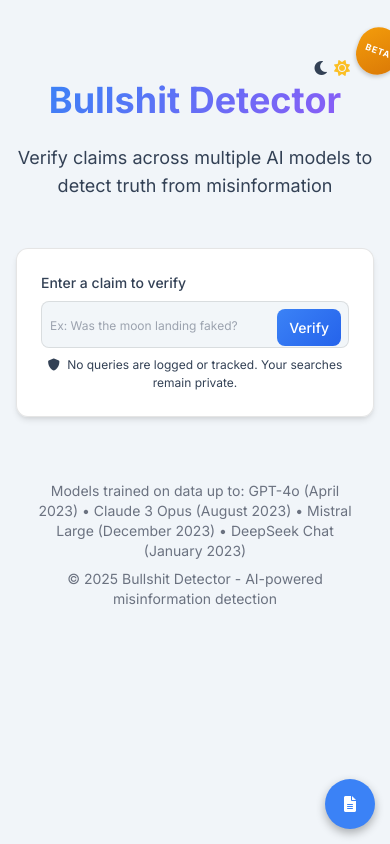
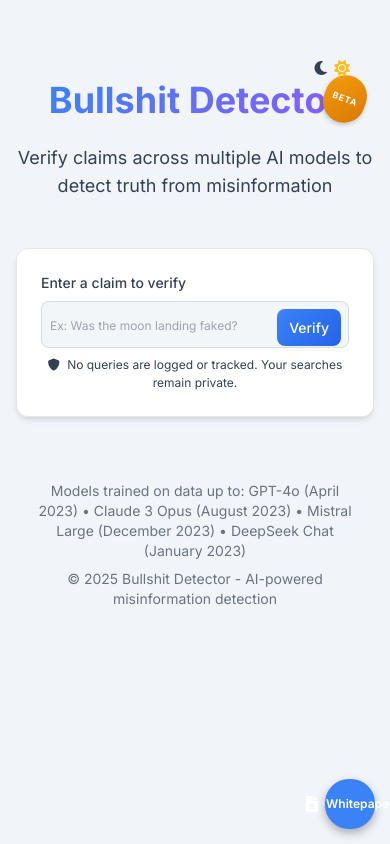
Before and after one commit to glasgowshipyard/bullshit-detector, a Flask app: page / in a window 390 px wide. Run offline with Flask 3, Linux system fonts and the light colour scheme; some libraries are stand-ins or nearby versions.

Commit message:
positioning edits

```diff
--- a/templates/index.html
+++ b/templates/index.html
@@ -243,8 +243,8 @@
         /* Beta capsule styling */
         .beta-tag {
             position: absolute;
-            top: 0;
-            right: -30px;
+            top: -5px;
+            right: -40px;
             background: linear-gradient(135deg, #f59e0b, #d97706);
             color: white;
             font-size: 0.65rem;
@@ -317,9 +317,9 @@
             right: 20px;
             background: var(--accent-primary);
             color: white;
-            border-radius: 50%;
-            width: 60px;
-            height: 60px;
+            border-radius: 24px;
+            padding: 0 20px;
+            height: 48px;
             display: flex;
             align-items: center;
             justify-content: center;
@@ -332,6 +332,24 @@
         .whitepaper-btn:hover {
             transform: translateY(-3px);
             box-shadow: 0 6px 15px rgba(0, 0, 0, 0.4);
+        }
+
+        .whitepaper-text {
+            font-size: 14px;
+            font-weight: 600;
+        }
+
+        @media (max-width: 640px) {
+            .whitepaper-btn {
+                height: 40px;
+                padding: 0 15px;
+                bottom: 15px;
+                right: 15px;
+            }
+
+            .whitepaper-text {
+                font-size: 12px;
+            }
         }
 
         .modal {
@@ -413,8 +431,8 @@
 </head>
 <body>
     <div class="container mx-auto px-4 py-8">
-        <header>
-            <h1 class="text-4xl md:text-5xl font-bold gradient-text text-center">
+          <header>
+            <h1 class="text-4xl md:text-5xl font-bold gradient-text text-center relative inline-block">
                 Bullshit Detector
                 <span class="beta-tag">Beta</span>
             </h1>
@@ -603,7 +621,8 @@
 
     <!-- Whitepaper button -->
     <div class="whitepaper-btn" id="whitepaper-btn">
-        <i class="fas fa-file-alt"></i>
+      <i class="fas fa-file-alt mr-2"></i>
+      <span class="whitepaper-text">Whitepaper</span>
     </div>
 
     <!-- Whitepaper modal -->
```
